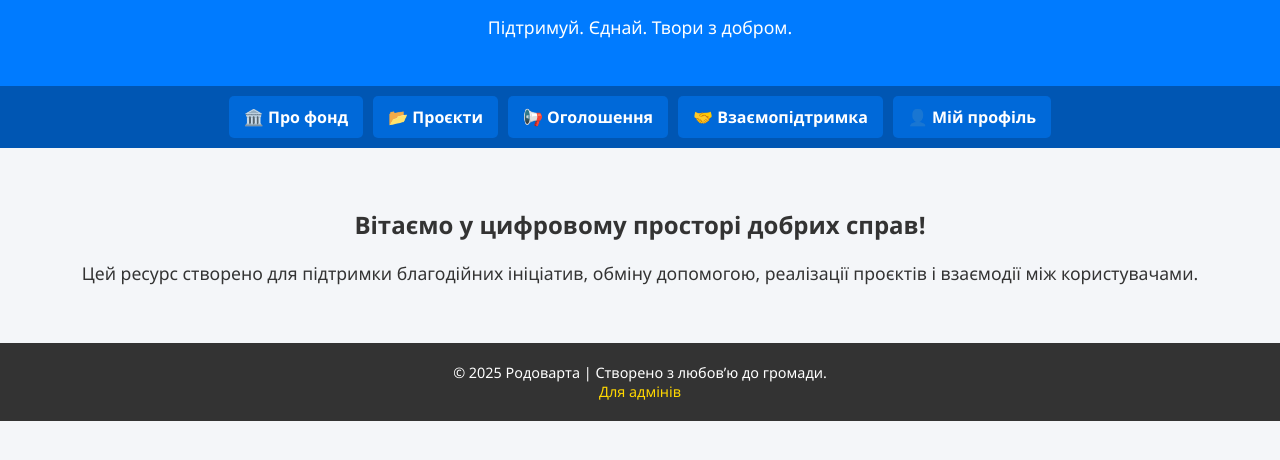
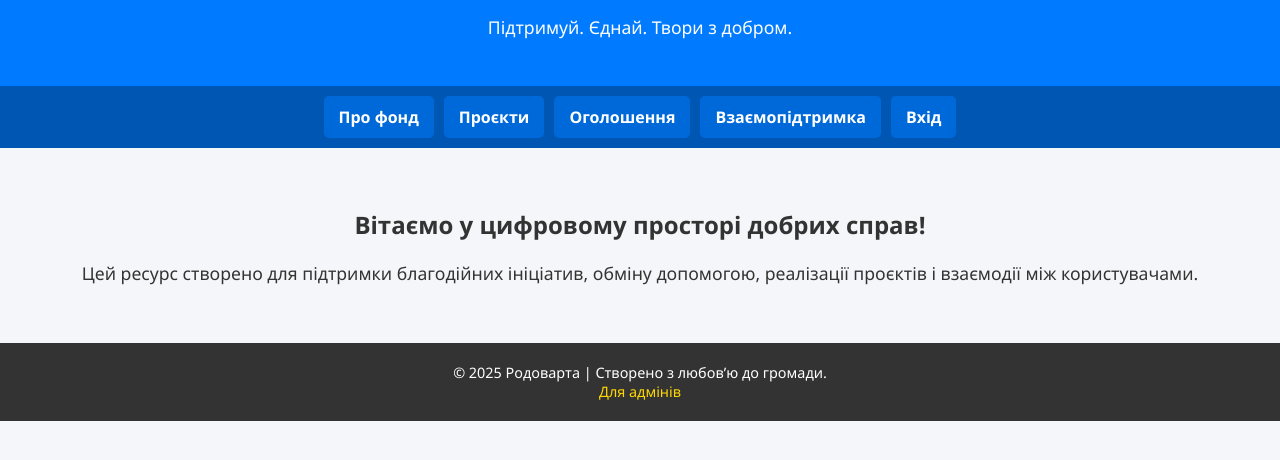
Before and after one commit to Rodovarta/web-rodovarata, a plain HTML site: page index.html in a window 1280 px wide. Shown: the part 88-548 px from the top of the page. Drawn offline with Linux system fonts and the light colour scheme.

Commit message:
index.html

```diff
--- a/index.html
+++ b/index.html
@@ -66,11 +66,11 @@
   </header>
 
   <nav>
-    <a href="02_pro_fond.html">🏛️ Про фонд</a>
-    <a href="03_proekti.html">📂 Проєкти</a>
-    <a href="04_oholoshennya.html">📢 Оголошення</a>
-    <a href="05_vzaemopidtrymka.html">🤝 Взаємопідтримка</a>
-    <a href="06_miy%20prophil.html">👤 Мій профіль</a>
+    <a href="https://rodovarta.github.io/web-rodovarata/02_pro_fond.html">Про фонд</a>
+    <a href="https://rodovarta.github.io/web-rodovarata/03_proekti.html">Проєкти</a>
+    <a href="https://rodovarta.github.io/web-rodovarata/04_oholoshennya.html">Оголошення</a>
+    <a href="https://rodovarta.github.io/web-rodovarata/05_vzaemopidtrymka.html">Взаємопідтримка</a>
+    <a href="https://rodovarta.github.io/web-rodovarata/06_miy%20prophil.html">Вхід</a>
   </nav>
 
   <main>
```
